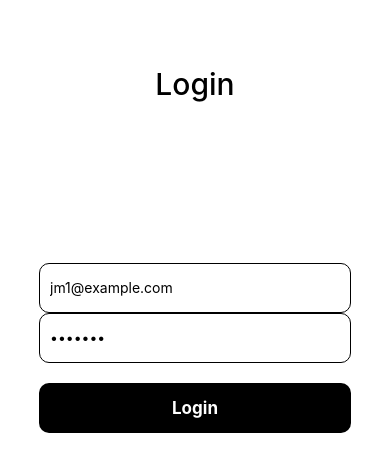
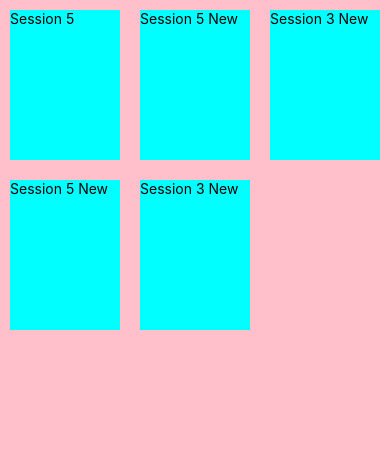
Before and after one commit to ZaidSA/ReactNativeAtSAC2, a React Native app in the folder rn-at-sa-c2/: screen / in a window 390 px wide. Shown: the top 472 px of the page. Built offline with nearby package versions, Linux system fonts and the light colour scheme.

Commit message:
Session #5 end result.

```diff
--- a/rn-at-sa-c2/App.js
+++ b/rn-at-sa-c2/App.js
@@ -1,18 +1,20 @@
 import React from 'react';
 import { StyleSheet, Text, View } from 'react-native';
 import LoginComponent from './Components/LoginComponent';
+import FAQComponent from './Components/FAQComponent';
+import PostComponent from './Components/PostComponent';
 
 export default function App() {
-  return (<LoginComponent></LoginComponent>)
+  return <View style={styles.container}>
+    <PostComponent></PostComponent>
+  </View>//<FAQComponent></FAQComponent>//(<LoginComponent></LoginComponent>)
 }
 
 const styles = StyleSheet.create({
   container: {
     flex: 1,
-    backgroundColor: '#fff',
-    alignItems: 'center',
-    justifyContent: 'center',
-    flexDirection: 'row'
+    backgroundColor: '#f00',
+
   },
   title: {
     color: '#ff0000',
--- /dev/null
+++ b/rn-at-sa-c2/Components/FAQComponent.js
@@ -0,0 +1,46 @@
+import React, { Component } from 'react'
+import { View, Text, ScrollView, SafeAreaView, TextInput } from 'react-native'
+
+
+export default class FAQComponent extends Component {
+    render() {
+        return <View>
+            <SafeAreaView>
+            <ScrollView keyboardDismissMode='on-drag'>
+                <TextInput placeholder='Email'></TextInput>
+                <Text>
+                    How does Google protect my privacy and keep my information secure?
+        We know security and privacy are important to you – and they are important to us, too. We make it a priority to provide strong security and give you confidence that your information is safe and accessible when you need it.
+
+        We’re constantly working to ensure strong security, protect your privacy, and make Google even more effective and efficient for you. We spend hundreds of millions of dollars every year on security, and employ world-renowned experts in data security to keep your information safe. We also built easy-to-use privacy and security tools like Google Dashboard, 2-step verification and Ads Settings. So when it comes to the information you share with Google, you’re in control.
+
+        You can learn more about safety and security online, including how to protect yourself and your family online, at the Google Safety Center.
+
+        Learn more about how we keep your personal information private and safe — and put you in control.
+
+        How can I remove information about myself from Google's search results?
+        Google search results are a reflection of the content publicly available on the web. Search engines can’t remove content directly from websites, so removing search results from Google wouldn’t remove the content from the web. If you want to remove something from the web, you should contact the webmaster of the site the content is posted on and ask him or her to make a change. Once the content has been removed and Google has noted the update, the information will no longer appear in Google’s search results. If you have an urgent removal request, you can also visit our help page for more information.
+
+        Are my search queries sent to websites when I click on Google Search results?
+        In some cases, yes. When you click on a search result in Google Search, your web browser also may send the Internet address, or URL, of the search results page to the destination webpage as the Referrer URL. The URL of the search results page may sometimes contain the search query you entered. If you are using SSL Search (Google’s encrypted search functionality), under most circumstances, your search terms will not be sent as part of the URL in the Referrer URL. There are some exceptions to this behavior, such as if you are using some less popular browsers. More information on SSL Search can be found here. Search queries or information contained in the Referrer URL may be available via Google Analytics or an application programming interface (API). In addition, advertisers may receive information relating to the exact keywords that triggered an ad click.
+
+        How does Google protect my privacy and keep my information secure?
+        We know security and privacy are important to you – and they are important to us, too. We make it a priority to provide strong security and give you confidence that your information is safe and accessible when you need it.
+
+        We’re constantly working to ensure strong security, protect your privacy, and make Google even more effective and efficient for you. We spend hundreds of millions of dollars every year on security, and employ world-renowned experts in data security to keep your information safe. We also built easy-to-use privacy and security tools like Google Dashboard, 2-step verification and Ads Settings. So when it comes to the information you share with Google, you’re in control.
+
+        You can learn more about safety and security online, including how to protect yourself and your family online, at the Google Safety Center.
+
+        Learn more about how we keep your personal information private and safe — and put you in control.
+
+        How can I remove information about myself from Google's search results?
+        Google search results are a reflection of the content publicly available on the web. Search engines can’t remove content directly from websites, so removing search results from Google wouldn’t remove the content from the web. If you want to remove something from the web, you should contact the webmaster of the site the content is posted on and ask him or her to make a change. Once the content has been removed and Google has noted the update, the information will no longer appear in Google’s search results. If you have an urgent removal request, you can also visit our help page for more information.
+
+        Are my search queries sent to websites when I click on Google Search results?
+        In some cases, yes. When you click on a search result in Google Search, your web browser also may send the Internet address, or URL, of the search results page to the destination webpage as the Referrer URL. The URL of the search results page may sometimes contain the search query you entered. If you are using SSL Search (Google’s encrypted search functionality), under most circumstances, your search terms will not be sent as part of the URL in the Referrer URL. There are some exceptions to this behavior, such as if you are using some less popular browsers. More information on SSL Search can be found here. Search queries or information contained in the Referrer URL may be available via Google Analytics or an application programming interface (API). In addition, advertisers may receive information relating to the exact keywords that triggered an ad click.
+            </Text>
+            </ScrollView>
+            </SafeAreaView>
+        </View>
+    }
+}
--- /dev/null
+++ b/rn-at-sa-c2/Components/LoadingComponent.js
@@ -0,0 +1,12 @@
+import React, { Component } from 'react'
+import { View, ActivityIndicator } from 'react-native'
+
+export default function LoadingComponent(props) {
+    if (props.isLoading) {
+        return <View style={{ position: 'absolute', width: '100%', height: '110%', zIndex: 1 }}>
+            <ActivityIndicator size='large' color='red' style={{ flex: 1 }}></ActivityIndicator>
+        </View>
+    } else {
+        return <View></View>
+    }
+}
--- a/rn-at-sa-c2/Components/LoginComponent.js
+++ b/rn-at-sa-c2/Components/LoginComponent.js
@@ -1,10 +1,11 @@
 import React, { Component } from 'react'
-import { View, Text, StyleSheet, TextInput, Button, TouchableOpacity, Alert } from 'react-native'
+import { View, Text, StyleSheet, TextInput, Button, TouchableOpacity, Alert, ActivityIndicator } from 'react-native'
+import LoadingComponent from './LoadingComponent'
 
 export default class LoginComponent extends Component {
     constructor() {
         super()
-        this.state = { email: 'jm1@example.com', password: 'jay@123' }
+        this.state = {isLoading: false, email: 'jm1@example.com', password: 'jay@123' }
     }
 
     render() {
@@ -12,7 +13,7 @@ export default class LoginComponent extends Component {
             <View style={styles.topView}>
                 <Text style={styles.loginTitle}> Login </Text>
             </View>
-
+            <LoadingComponent isLoading={this.state.isLoading}></LoadingComponent>
             <View style={styles.middleView}>
                 <TextInput
                     keyboardType='email-address'
@@ -48,8 +49,9 @@ export default class LoginComponent extends Component {
         // console.log(this.state.password);
         // console.log('====================================');
 
+        this.setState({isLoading: true})
         //Note:- Provide valid URL
-        fetch('http://',
+        fetch('http://35.160.197.175:3006/api/v1/user/login',
             {
                 method: 'POST',
                 headers: {
@@ -65,6 +67,8 @@ export default class LoginComponent extends Component {
                 } else {
 
                 }
+
+                this.setState({isLoading: false})
             }).then((responseJSON) => {
                 console.log(responseJSON);
                 Alert.alert('Success', 'Logged in', [
@@ -77,6 +81,13 @@ export default class LoginComponent extends Component {
                         style: 'destructive'
                     },
                 ])
+
+                this.setState({isLoading: false})
+            }).catch((error) => {
+                console.log('====================================');
+                console.log(error);
+                console.log('====================================');
+                this.setState({isLoading: false})
             })
     }
 }
--- /dev/null
+++ b/rn-at-sa-c2/Components/PostComponent.js
@@ -0,0 +1,56 @@
+import React, { Component } from 'react'
+import { View, Text, SafeAreaView, FlatList, TouchableWithoutFeedback, Dimensions, RefreshControl } from 'react-native'
+
+const DATA = [
+    {
+        title: 'Session 5',
+        id: '1'
+    },
+    {
+        title: 'Session 5 New',
+        id: '2'
+    },
+    {
+        title: 'Session 3 New',
+        id: '3'
+    },
+    {
+        title: 'Session 5 New',
+        id: '2'
+    },
+    {
+        title: 'Session 3 New',
+        id: '3'
+    },
+]
+export default class PostComponent extends Component {
+    onPostClick = (item) => {
+        console.log('====================================');
+        console.log(item);
+        console.log('====================================');
+    }
+
+    render() {
+        return <View style={{ backgroundColor: 'pink', flex: 1 }}>
+            <SafeAreaView style={{ backgroundColor: 'yellow', flex: 1 }}>
+                <FlatList
+                refreshControl={
+                    <RefreshControl></RefreshControl>
+                }
+                    data={DATA}
+                    numColumns={3}
+                    renderItem={({ item }) => {
+                        return <View style={{margin: 10, backgroundColor: 'cyan', height: 150, width: ((Dimensions.get('window').width-60)/3) }}>
+                            <TouchableWithoutFeedback onPress={() => this.onPostClick(item)}>
+                                <Text>{item.title}</Text>
+                            </TouchableWithoutFeedback>
+                        </View>
+                    }}
+                    style={{ backgroundColor: 'pink', flex: 1 }}
+                    keyExtractor={(item) => item.id}
+                    // extraData={this.state}
+                ></FlatList>
+            </SafeAreaView>
+        </View>
+    }
+}
--- a/rn-at-sa-c2/app.json
+++ b/rn-at-sa-c2/app.json
@@ -1,7 +1,7 @@
 {
   "expo": {
-    "name": "session3",
-    "slug": "session3",
+    "name": "session5",
+    "slug": "session5",
     "privacy": "public",
     "sdkVersion": "36.0.0",
     "platforms": [
```
